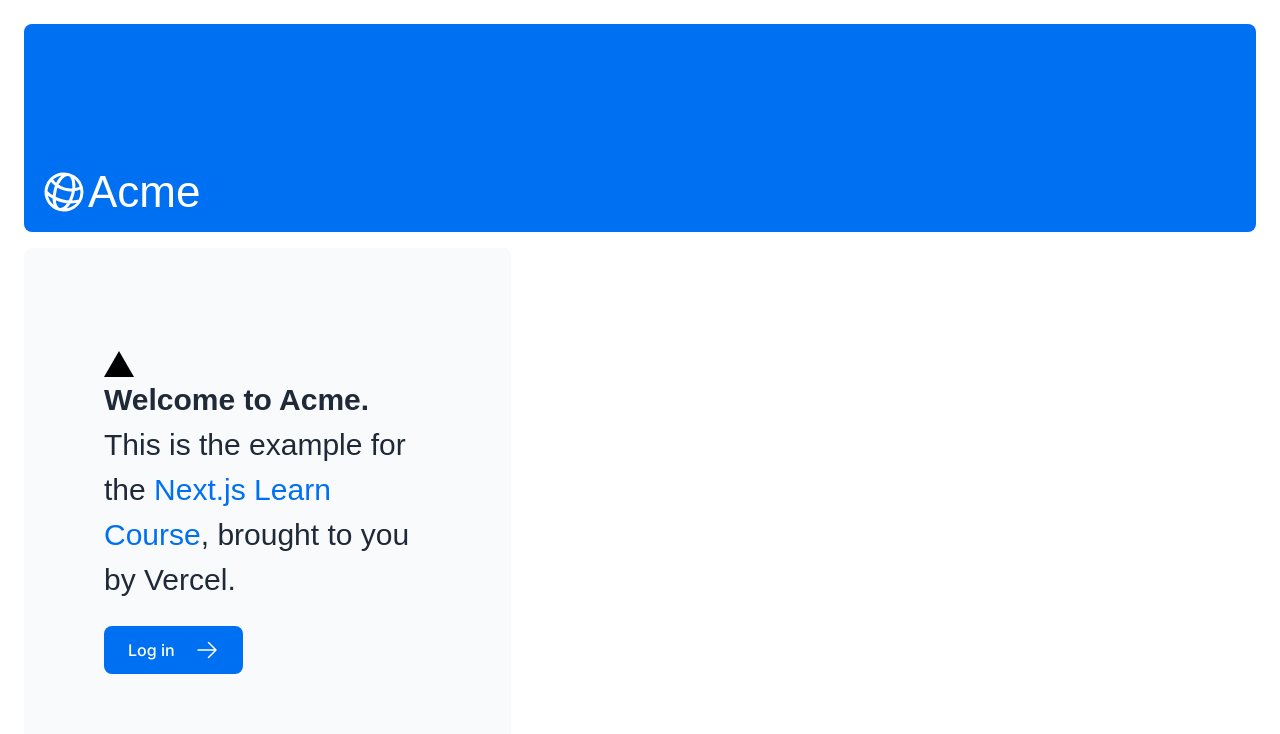
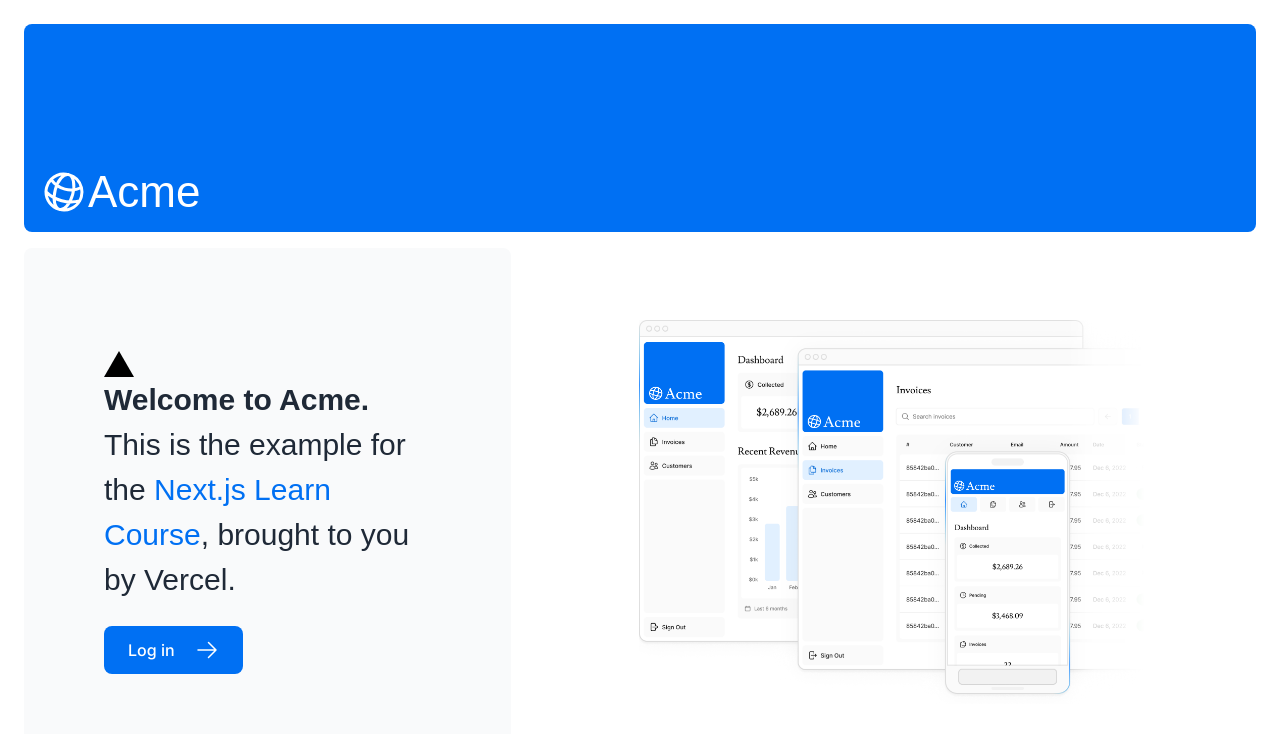
Before and after one commit to yearth/hello-nextjs-dashboard, a Next.js app: page / in a window 1280 px wide. Shown: the top 734 px of the page. Built offline with nearby package versions, Linux system fonts and the light colour scheme; a web font is replaced by a local one.

Commit message:
feat: add images on desktop

```diff
--- a/app/page.tsx
+++ b/app/page.tsx
@@ -1,4 +1,5 @@
 import { ArrowRightIcon } from "@heroicons/react/24/outline";
+import Image from "next/image";
 import Link from "next/link";
 import AcmeLogo from "./ui/acme-logo";
 import { lusitana } from "./ui/fonts";
@@ -30,6 +31,13 @@
         </div>
         <div className="flex items-center justify-center p-6 md:w-3/5 md:px-28 md:py-12">
           {/* Add Hero Images Here */}
+          <Image
+            src="/hero-desktop.png"
+            width={1000}
+            height={760}
+            className="hidden md:block"
+            alt="Screenshots of the dashboard project showing desktop version"
+          />
         </div>
       </div>
     </main>
```
